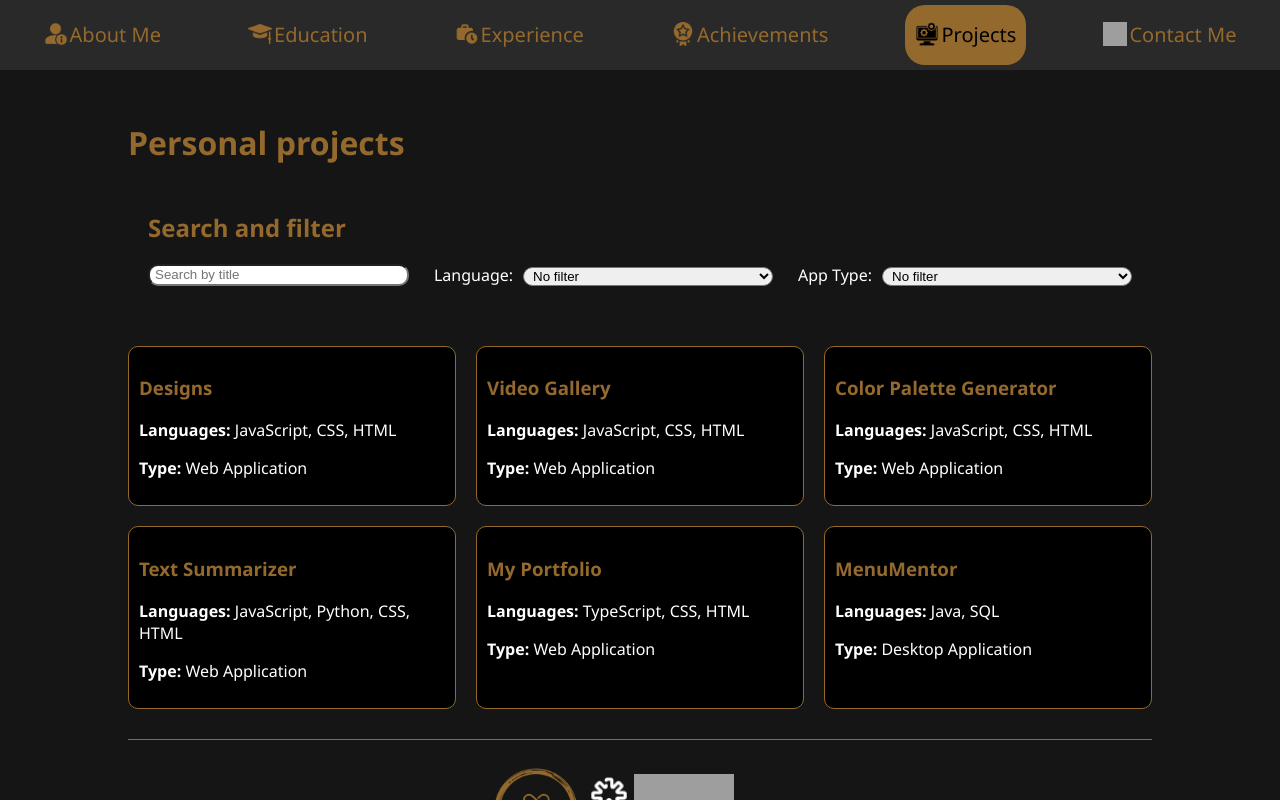
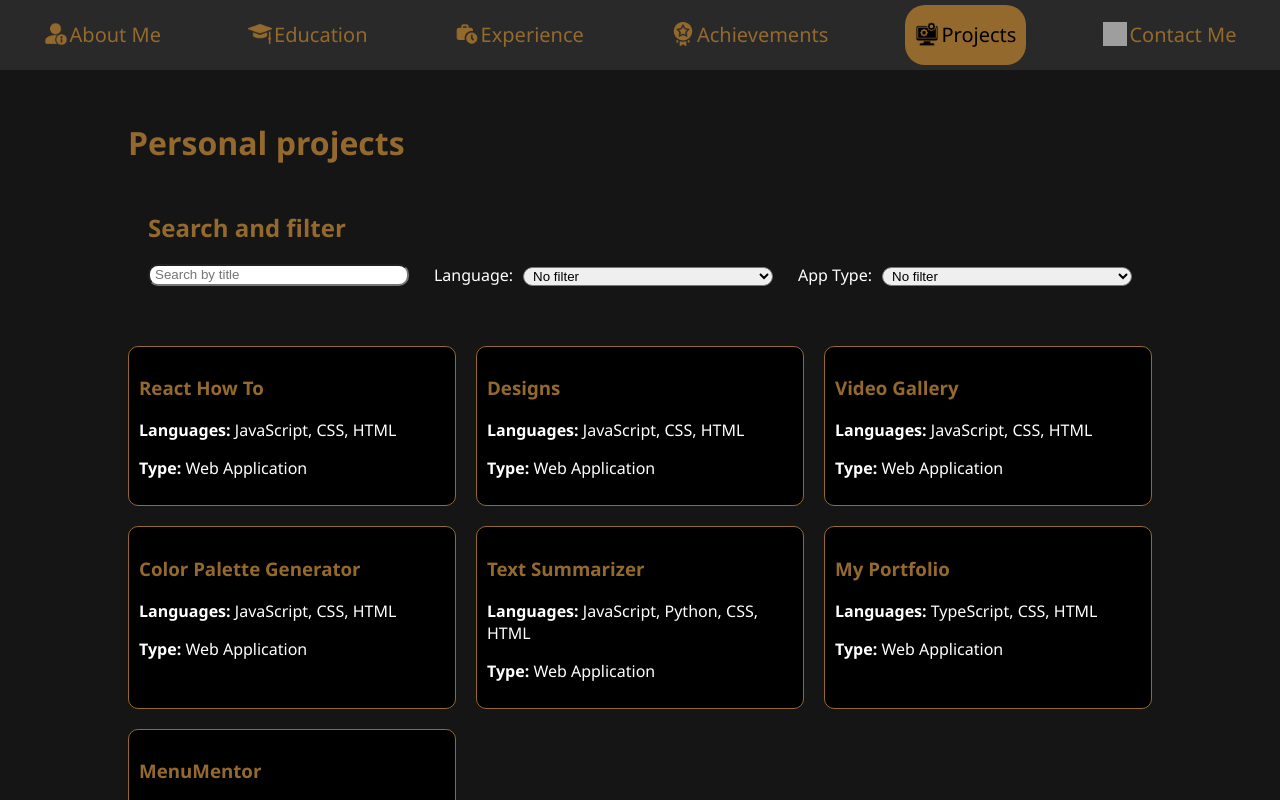
Before and after one commit to miiree12lb/portfolio, a React (Create React App) app: page /#/projects in a window 1280 px wide. Shown: the top 800 px of the page. Built offline with nearby package versions, Linux system fonts and the light colour scheme; grey boxes are pictures that could not be loaded.

Commit message:
react how to project

```diff
--- a/src/Projects.tsx
+++ b/src/Projects.tsx
@@ -12,6 +12,12 @@ export default function Projects() {
     const [scrolled, setScrolled] = useState<boolean>(false);
 
     const applications = [
+        {
+            title: "React How To",
+            languages: ["JavaScript", "CSS", "HTML"],
+            app_type: "Web Application",
+            link: "https://miiree12lb.github.io/how-to/",
+        },
         {
             title: "Designs",
             languages: ["JavaScript", "CSS", "HTML"],
```
